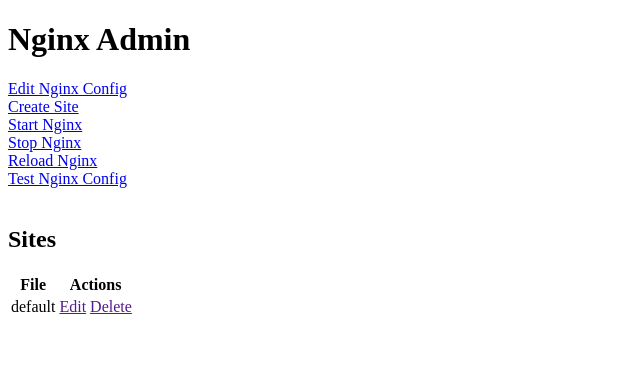
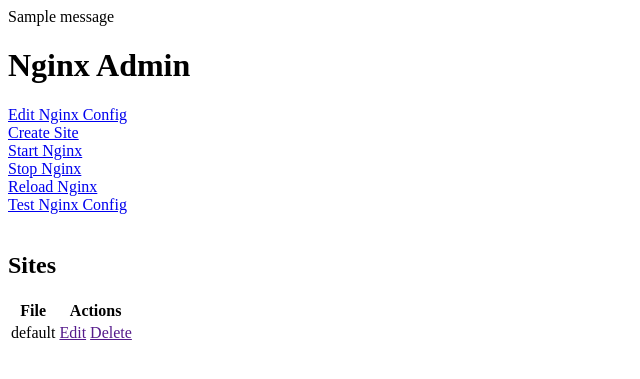
Before and after one commit to vagnercsouza/nginx-admin, a Flask app: page / in a window 1280 px wide. Shown: the top 379 px of the page, without its empty margins (0-640 px from the left). Run offline with Flask 2, Linux system fonts and the light colour scheme; one stand-in notice (Sample message) is shown.

Commit message:
Created layout

```diff
--- a/templates/index.html
+++ b/templates/index.html
@@ -1,9 +1,5 @@
-<!DOCTYPE html>
-<html>
-<head>
-	<title>Nginx Admin</title>
-</head>
-<body>
+{% extends "layout.html" %}
+{% block body %}
 	<h1>Nginx Admin</h1>
 	<a href="{{ url_for('nginx_config') }}">Edit Nginx Config</a><br>
 	<a href="{{ url_for('create_site') }}">Create Site</a><br>
@@ -30,5 +26,4 @@
 			<tr align="center"><td colspan="3">You don't have any site configured.</td></tr>
 		{% endfor %}
 	</table>
-</body>
-</html>
+{% endblock %}
--- /dev/null
+++ b/templates/layout.html
@@ -0,0 +1,12 @@
+<!DOCTYPE html>
+<html>
+<head>
+	<title>Nginx Admin</title>
+</head>
+<body>
+	{% for message in get_flashed_messages() %}
+    	<div class=flash>{{ message }}</div>
+  	{% endfor %}
+	{% block body %}{% endblock %}
+</body>
+</html>
```
